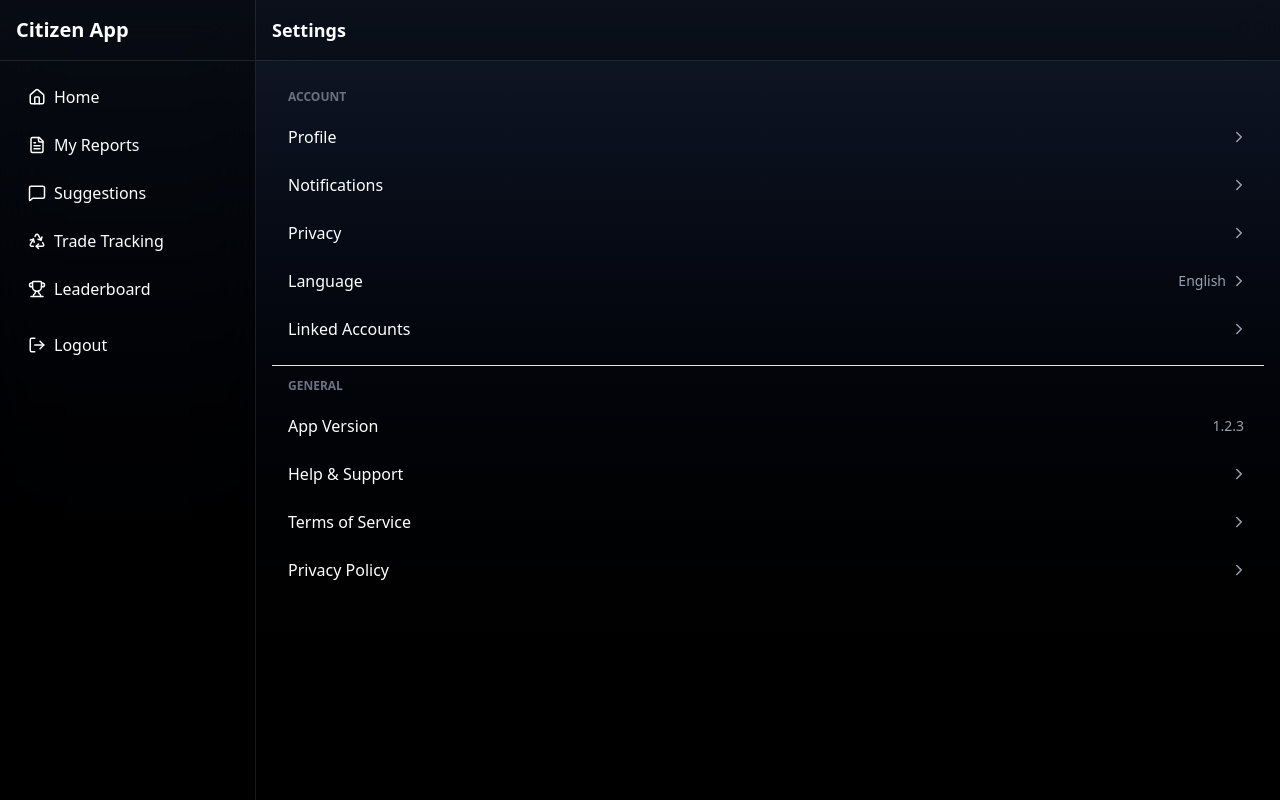
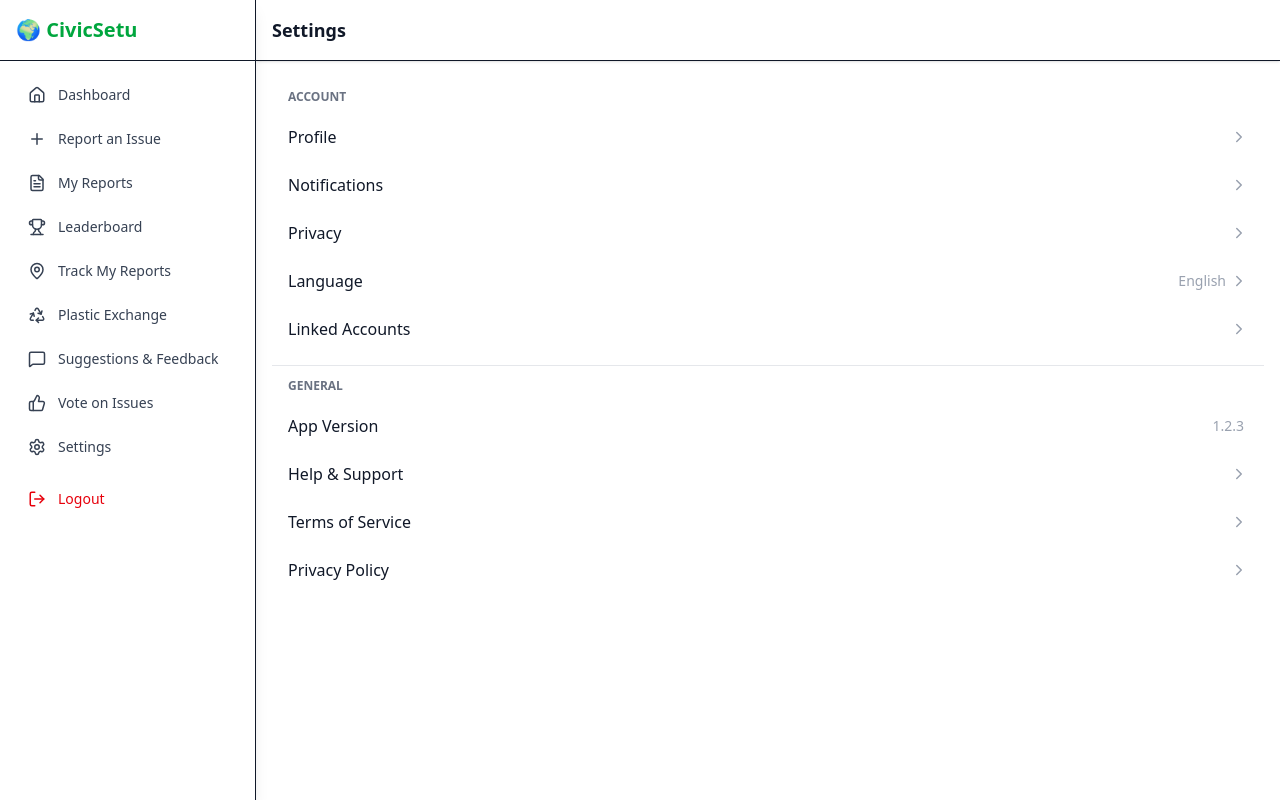
Before and after one commit to codewithsreyash/Vardaan, a React (Vite) app in the folder frontend-app/: page /profile in a window 1280 px wide. Built offline with nearby package versions, Linux system fonts and the light colour scheme; sample sign-in values are in the browser's storage.

Commit message:
Update AppShell.jsx

```diff
--- a/frontend-app/src/components/AppShell.jsx
+++ b/frontend-app/src/components/AppShell.jsx
@@ -7,43 +7,50 @@ import {
   MessageSquare,
   Recycle,
   Trophy,
+  MapPin,
+  ThumbsUp,
+  Settings,
   LogOut,
   Menu,
   X,
 } from "lucide-react";
 import { useAuth } from "../context/AuthContext";
 
-export default function AppShell({ title = "Citizen App", children, showFab = true }) {
+export default function AppShell({ title = "CivicSetu", children, showFab = true }) {
   const navigate = useNavigate();
   const location = useLocation();
-  const { logout } = useAuth(); // ✅ use from AuthContext
+  const { logout } = useAuth();
   const [open, setOpen] = useState(false);
 
   const handleLogout = () => {
-    logout(); // clear token + user
-    navigate("/login", { replace: true }); // ✅ instant redirect
+    logout();
+    navigate("/login", { replace: true });
   };
 
   const navItems = [
-    { to: "/", label: "Home", icon: <Home size={18} /> },
+    { to: "/", label: "Dashboard", icon: <Home size={18} /> },
+    { to: "/add-report", label: "Report an Issue", icon: <Plus size={18} /> },
     { to: "/my-reports", label: "My Reports", icon: <FileText size={18} /> },
-    { to: "/suggestions", label: "Suggestions", icon: <MessageSquare size={18} /> },
-    { to: "/trade-plastic", label: "Trade Tracking", icon: <Recycle size={18} /> },
     { to: "/leaderboard", label: "Leaderboard", icon: <Trophy size={18} /> },
+    { to: "/track-report", label: "Track My Reports", icon: <MapPin size={18} /> },
+    { to: "/trade-plastic", label: "Plastic Exchange", icon: <Recycle size={18} /> },
+    { to: "/suggestions", label: "Suggestions & Feedback", icon: <MessageSquare size={18} /> },
+    { to: "/voting", label: "Vote on Issues", icon: <ThumbsUp size={18} /> },
+    { to: "/settings", label: "Settings", icon: <Settings size={18} /> },
   ];
 
   return (
-    <div className="flex min-h-screen bg-gradient-to-b from-gray-900 to-black text-white">
+    <div className="flex min-h-screen bg-white text-gray-900">
       {/* Sidebar */}
       <aside
-        className={`fixed md:static inset-y-0 left-0 w-64 bg-black/50 backdrop-blur-xl border-r border-white/10 transform ${
+        className={`fixed md:static inset-y-0 left-0 w-64 bg-white border-r transform ${
           open ? "translate-x-0" : "-translate-x-full"
-        } transition-transform md:translate-x-0 z-50`}
+        } transition-transform duration-300 md:translate-x-0 z-50 shadow-lg`}
       >
-        <div className="flex items-center justify-between p-4 border-b border-white/10">
-          <h1 className="text-xl font-bold">Citizen App</h1>
+        <div className="flex items-center justify-between p-4 border-b">
+          <h1 className="text-xl font-bold text-green-600">🌍 CivicSetu</h1>
           <button className="md:hidden" onClick={() => setOpen(false)}>
-            <X size={20} />
+            <X size={20} className="text-gray-700" />
           </button>
         </div>
         <nav className="p-4 space-y-2">
@@ -52,10 +59,10 @@ export default function AppShell({ title = "Citizen App", children, showFab = tr
               key={item.to}
               to={item.to}
               onClick={() => setOpen(false)}
-              className={`flex items-center gap-2 px-3 py-2 rounded-xl transition ${
+              className={`flex items-center gap-3 px-3 py-2 rounded-lg transition text-sm font-medium ${
                 location.pathname === item.to
-                  ? "bg-red-600 text-white"
-                  : "hover:bg-white/10"
+                  ? "bg-green-100 text-green-700"
+                  : "text-gray-700 hover:bg-gray-100"
               }`}
             >
               {item.icon}
@@ -64,7 +71,7 @@ export default function AppShell({ title = "Citizen App", children, showFab = tr
           ))}
           <button
             onClick={handleLogout}
-            className="flex items-center gap-2 w-full px-3 py-2 rounded-xl hover:bg-red-600 mt-4"
+            className="flex items-center gap-3 w-full px-3 py-2 rounded-lg text-sm font-medium text-red-600 hover:bg-red-100 mt-4"
           >
             <LogOut size={18} />
             Logout
@@ -75,10 +82,10 @@ export default function AppShell({ title = "Citizen App", children, showFab = tr
       {/* Main content */}
       <div className="flex-1 flex flex-col">
         {/* Header */}
-        <header className="flex items-center justify-between p-4 border-b border-white/10 bg-black/30 backdrop-blur-xl">
+        <header className="flex items-center justify-between p-4 border-b bg-white shadow-sm">
           <div className="flex items-center gap-2">
             <button className="md:hidden" onClick={() => setOpen(true)}>
-              <Menu size={20} />
+              <Menu size={22} className="text-gray-700" />
             </button>
             <h2 className="text-lg font-semibold">{title}</h2>
           </div>
@@ -92,7 +99,7 @@ export default function AppShell({ title = "Citizen App", children, showFab = tr
       {showFab && (
         <button
           onClick={() => navigate("/add-report")}
-          className="fixed bottom-6 right-6 md:right-10 md:bottom-10 bg-red-600 hover:bg-red-700 p-4 rounded-full shadow-xl"
+          className="fixed bottom-6 right-6 md:right-10 md:bottom-10 bg-green-600 hover:bg-green-700 p-4 rounded-full shadow-lg text-white"
         >
           <Plus size={24} />
         </button>
```
